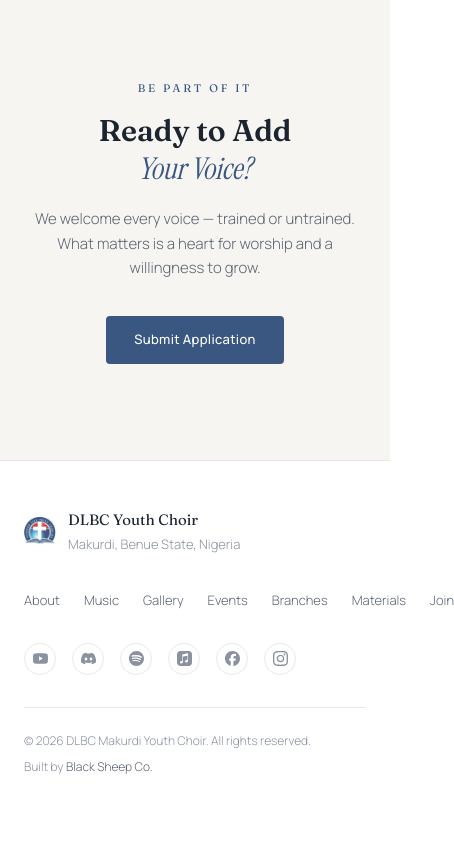
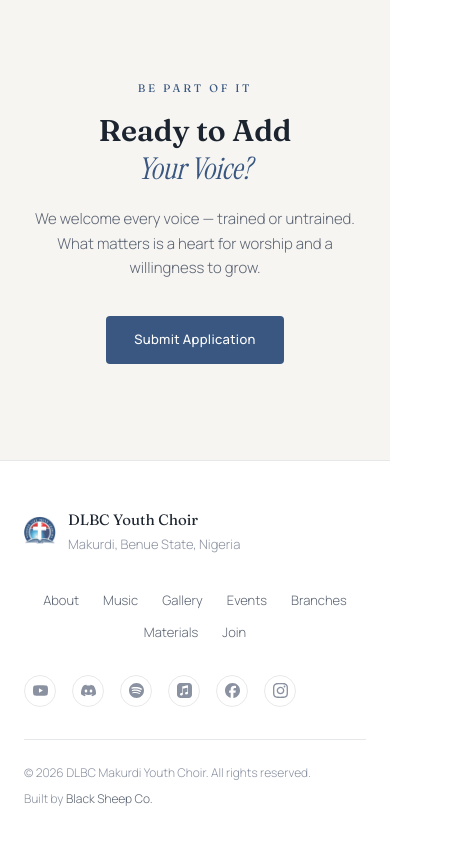
Before and after one commit to victorachede/dlbc-youth-choir, a Next.js app: page / in a window 390 px wide. Shown: the part 5730-6574 px from the top of the page, 454 px wide, since content can reach past the window. Built offline with nearby package versions, Linux system fonts and the light colour scheme; no server answers.

Commit message:
Fix mobile overflow in footer — link list wasn't wrapping
7 links in a no-wrap flex row got clipped past the viewport edge on
mobile instead of visibly overflowing, since body has overflow-x-hidden.
Adding flex-wrap lets them wrap onto a second line instead.

```diff
--- a/src/components/Footer.tsx
+++ b/src/components/Footer.tsx
@@ -35,7 +35,7 @@ export default function Footer() {
               <p className="text-[13px] text-ink-dim">Makurdi, Benue State, Nigeria</p>
             </div>
           </div>
-          <ul className="flex gap-6">
+          <ul className="flex flex-wrap justify-center sm:justify-start gap-x-6 gap-y-2">
             {LINKS.map((l) => (
               <li key={l.href}>
                 <Link href={l.href} className="text-[13px] text-ink-muted hover:text-blue transition-colors">
```
